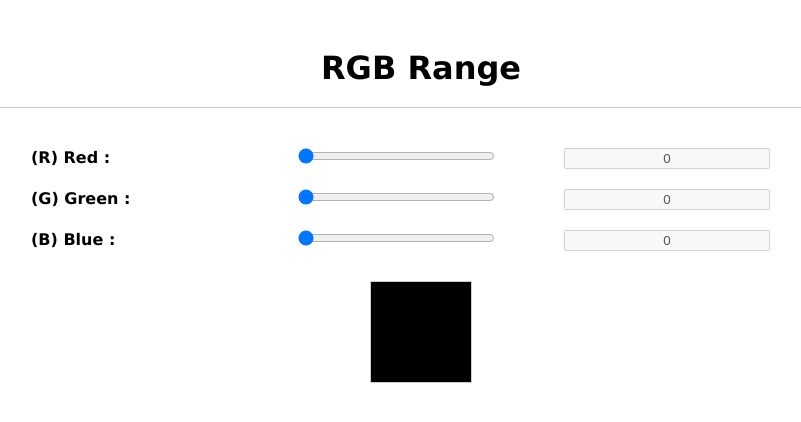
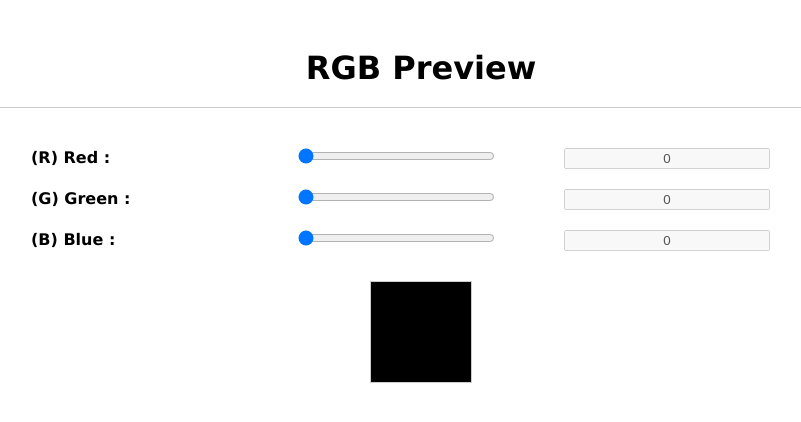
Before and after one commit to n0n3br/bootcamp-frontend-igti-desafio-1, a website: page index.html in a window 1280 px wide. Shown: the whole page, without its empty margins (219-1020 px from the left). Drawn offline with Linux system fonts and the light colour scheme.

Commit message:
update app name

```diff
--- a/index.html
+++ b/index.html
@@ -5,10 +5,10 @@
         <meta name="viewport" content="width=device-width, initial-scale=1.0" />
         <meta http-equiv="X-UA-Compatible" content="ie=edge" />
         <link rel="stylesheet" href="./css/style.css" />
-    <title>IGTI Desafio 1</title>
+        <title>RGB Preview</title>
     </head>
     <body>
-    <h1>RGB Range</h1>
+        <h1>RGB Preview</h1>
         <div class="grid">
             <div class="grid-item"><strong>(R) Red :</strong></div>
             <div class="grid-item">
```
Lines whose indentation alone changed are shown as unchanged.
